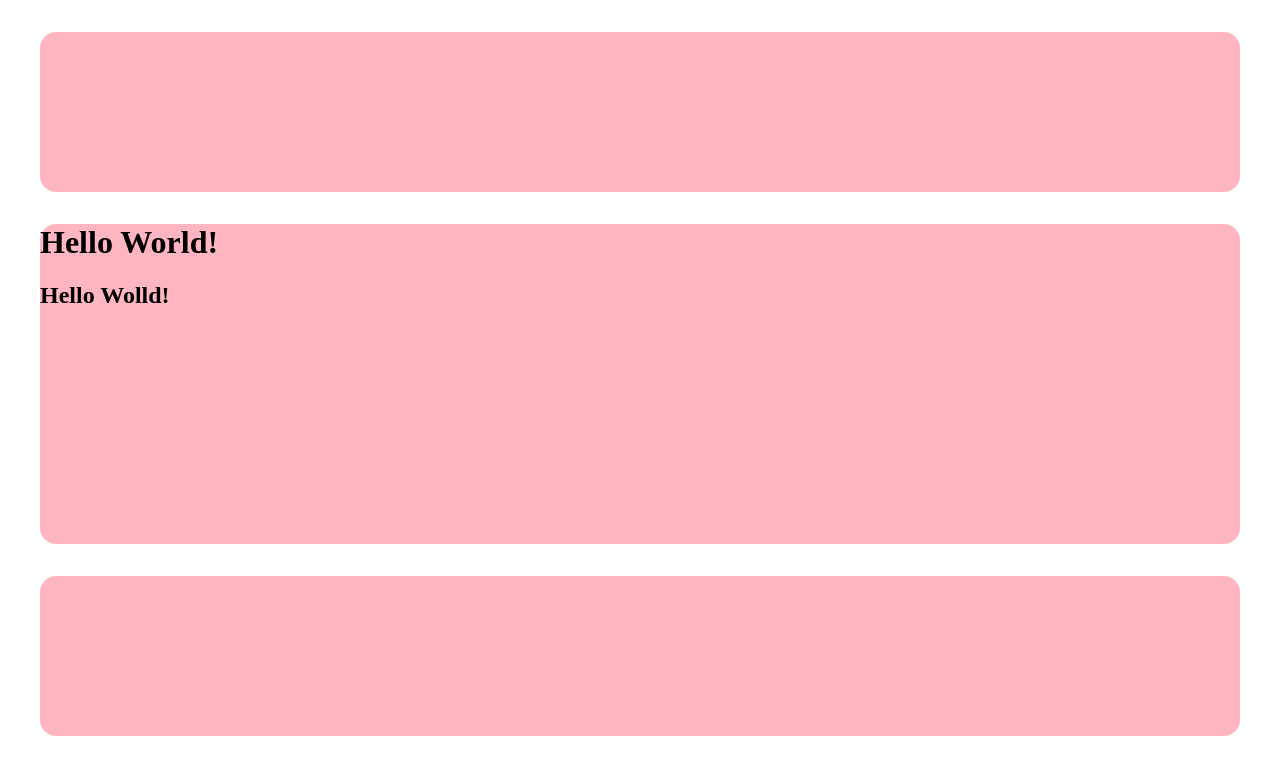
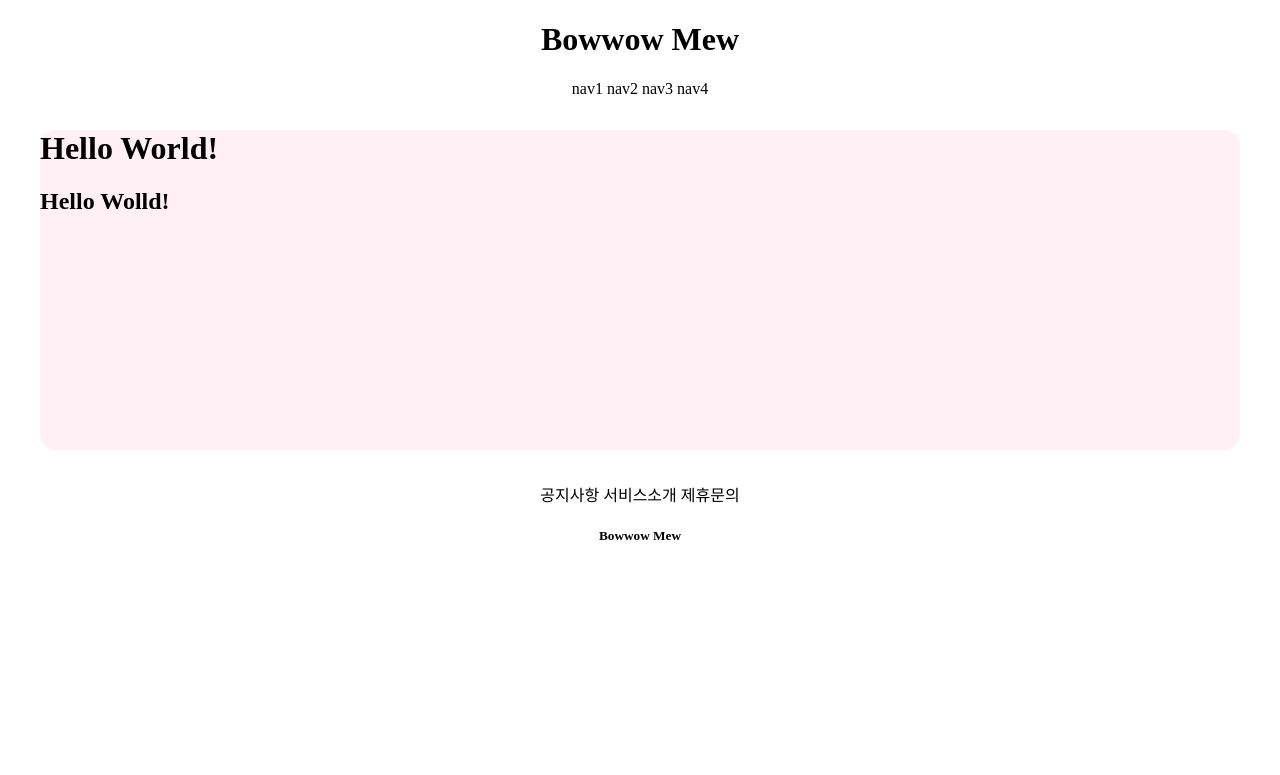
Before and after one commit to rmmmmmmmmm/WebApplication_Myself, a Django app: page /accounts/hello_world/ in a window 1280 px wide. Shown: the top 775 px of the page. Run offline with Django 3.2, Linux system fonts and the light colour scheme; parts of the project's set-up code (start-up, migrations or seed data) failed here and were passed over.

Commit message:
2021.07.05. WebApplication_Myself Commit 2

```diff
--- a/accountapp/templates/accountapp/hello_world.html
+++ b/accountapp/templates/accountapp/hello_world.html
@@ -2,7 +2,7 @@
 
 {% block content %}
 
-    <div style="height: 20rem; background-color: lightpink; margin: 2rem; border-radius: 1rem">
+    <div style="height: 20rem; background-color: lavenderblush; margin: 2rem; border-radius: 1rem">
         <h1>Hello World!</h1>
         <h2>Hello Wolld!</h2>
     </div>
--- a/templates/footer.html
+++ b/templates/footer.html
@@ -1,3 +1,10 @@
-<div style="height: 10rem; background-color: lightpink; margin: 2rem; border-radius: 1rem">
-
+<div style="text-align: center">
+    <div>
+        <span>공지사항</span>
+        <span>서비스소개</span>
+        <span>제휴문의</span>
+    </div>
+    <div>
+        <h5>Bowwow Mew</h5>
+    </div>
 </div>
--- a/templates/header.html
+++ b/templates/header.html
@@ -1,3 +1,11 @@
-<div style="height: 10rem; background-color: lightpink; margin: 2rem; border-radius: 1rem">
-
+<div style="text-align: center;">
+    <div>
+        <h1>Bowwow Mew</h1>
+    </div>
+    <div>
+        <span>nav1</span>
+        <span>nav2</span>
+        <span>nav3</span>
+        <span>nav4</span>
+    </div>
 </div>
```
